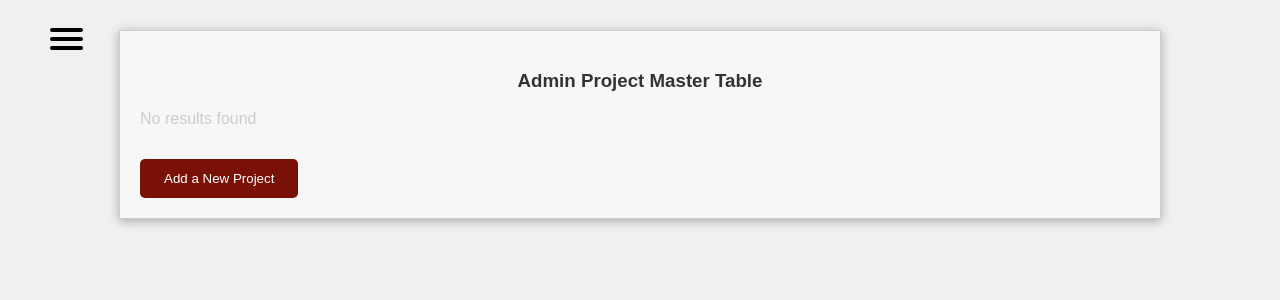
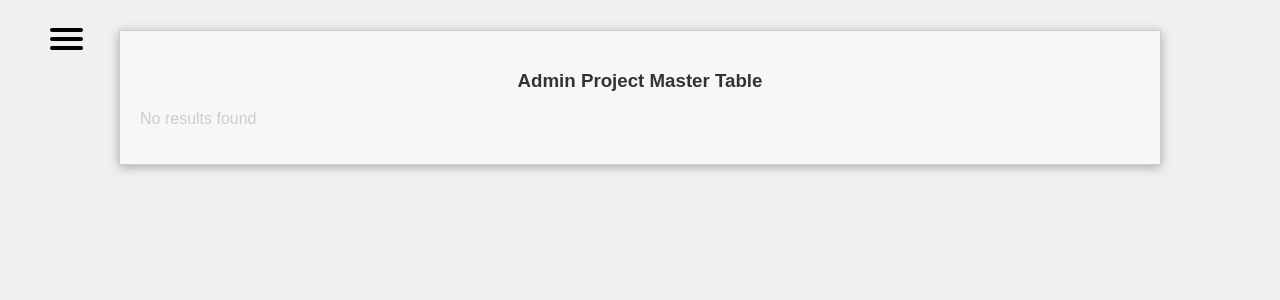
Before and after one commit to jad7qt/DatabaseProject, a PHP site: page /projects.php in a window 1280 px wide; the page is wider, and only the part inside the window is pictured. Shown: the part 92-392 px from the top of that part. Run offline with PHP 8.4, Linux system fonts and the light colour scheme; the visitor is signed in with stand-in values (Sample User, id 1); data that the repository does not hold is empty.

Commit message:
hide add projects
only customers can add projects

```diff
--- a/projects.php
+++ b/projects.php
@@ -108,9 +108,11 @@ elseif ($_SESSION['Type'] == 'Customer') {
                 <p>No results found</p>
             <?php endif; ?>
 
-            <button id="buttonNewProject" type="button" onclick="window.location.href='createProject.php'" class="btn btn-primary">
-            Add a New Project
-            </button>
+            <?php if($_SESSION['Type'] == 'Customer'): ?>
+                <button id="buttonNewProject" type="button" onclick="window.location.href='createProject.php'" class="btn btn-primary">
+                Add a New Project
+                </button>
+            <?php endif; ?>
         </div>
 
 </body>
```
